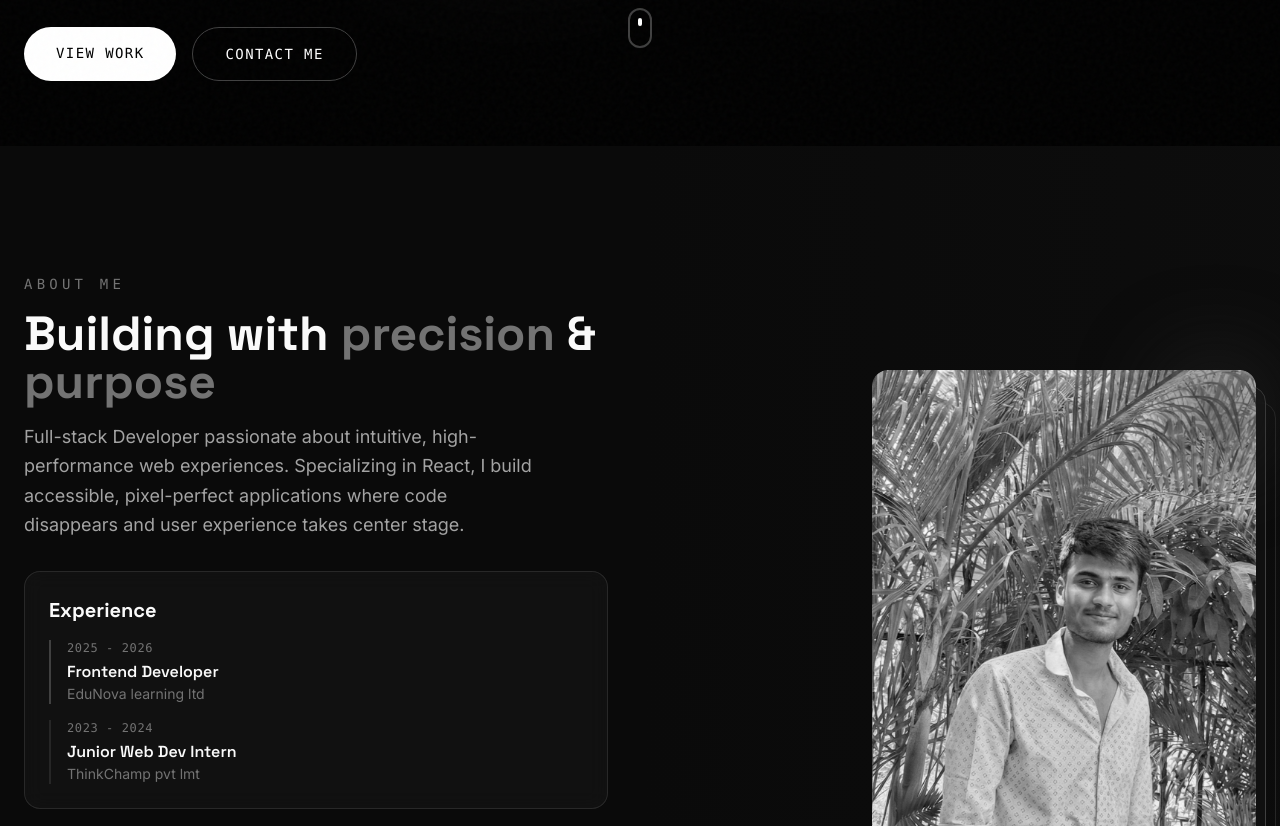
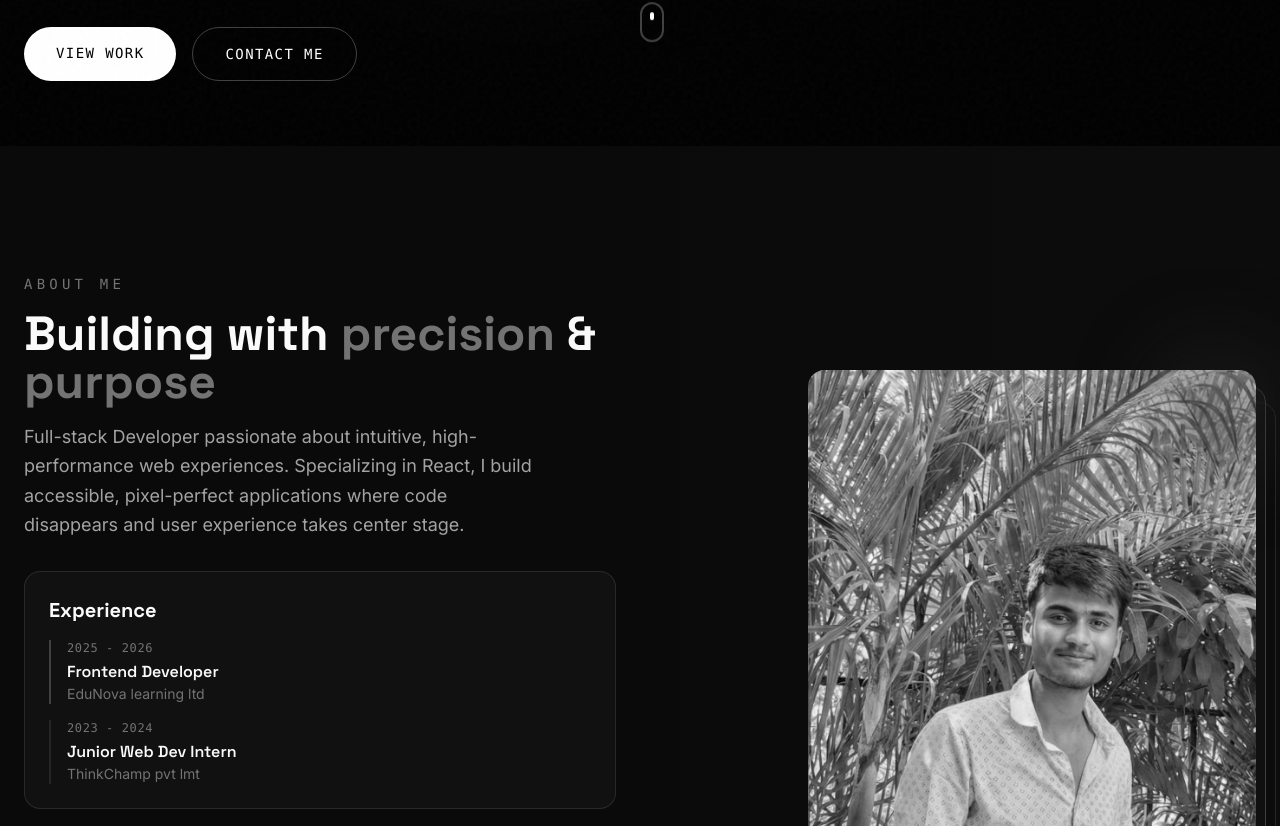
Before and after one commit to bobby-99/portfolio, a React (Vite) app: page / in a window 1280 px wide. Shown: the part 654-1480 px from the top of the page. Built offline with nearby package versions, Linux system fonts and the light colour scheme.

Commit message:
Optimize scroll snap behavior, refine mobile layout, and improve performance with will-change-transform

```diff
--- a/src/index.css
+++ b/src/index.css
@@ -12,11 +12,20 @@
     /* ...keep other vars if needed, but override defaults for the black theme */
   }
 
+  html {
+    scroll-behavior: smooth;
+    scroll-snap-type: y proximity;
+  }
+
   body {
     background-color: #0a0a0a;
     color: #fafafa;
     overflow-x: hidden;
     @apply antialiased selection:bg-white selection:text-black;
+  }
+
+  section {
+    scroll-snap-align: start;
   }
 }
 
@@ -38,6 +47,13 @@
   -webkit-background-clip: text;
   -webkit-text-fill-color: transparent;
   background-clip: text;
+}
+
+/* Performance optimization for animations */
+.will-change-transform {
+  will-change: transform, opacity;
+  backface-visibility: hidden;
+  transform: translateZ(0);
 }
 
 .magnetic-btn {
--- a/src/sections/About.tsx
+++ b/src/sections/About.tsx
@@ -29,12 +29,12 @@ export default function About() {
     <section
       id="about"
       ref={sectionRef}
-      className="py-20 md:py-32 px-6 bg-mono-950 relative overflow-hidden"
+      className="min-h-screen flex items-center py-20 md:py-32 px-6 bg-mono-950 relative overflow-hidden"
     >
       <div className="absolute top-0 right-0 w-1/2 h-full bg-gradient-to-l from-mono-900/20 to-transparent pointer-events-none"></div>
 
-      <div className="max-w-7xl mx-auto relative z-10 about-content opacity-100">
-        <div className="grid grid-cols-1 lg:grid-cols-2 gap-12 lg:gap-16 items-start">
+      <div className="max-w-7xl mx-auto relative z-10 about-content opacity-100 w-full will-change-transform">
+        <div className="grid grid-cols-1 lg:grid-cols-2 gap-8 lg:gap-12 items-center">
           <div className="space-y-8">
             <div className="space-y-4">
               <p className="font-mono text-mono-500 text-xs sm:text-sm tracking-[0.2em] sm:tracking-[0.3em] uppercase">
@@ -104,8 +104,8 @@ export default function About() {
             </div>
           </div>
 
-          <div className="relative flex justify-center lg:justify-end mt-12 lg:mt-0 sticky top-24 group">
-            <div className="aspect-[3/4] w-full lg:w-96 rounded-2xl overflow-hidden bg-mono-800 relative z-20 transition-transform duration-500 group-hover:-translate-y-2">
+          <div className="relative flex justify-center lg:justify-end mt-8 lg:mt-0 sticky top-24 group">
+            <div className="aspect-[3/4] w-full max-w-sm lg:max-w-md rounded-2xl overflow-hidden bg-mono-800 relative z-20 transition-transform duration-500 group-hover:-translate-y-2">
               <img
                 src="/images/about_portrait.jpg"
                 alt="Profile"
@@ -114,10 +114,10 @@ export default function About() {
             </div>
 
             {/* Card Layer 1 */}
-            <div className="absolute top-4 right-[-10px] w-full lg:w-96 h-full border border-mono-700 bg-mono-900/50 backdrop-blur-sm rounded-2xl z-10 transition-transform duration-500 group-hover:translate-x-2 group-hover:translate-y-2"></div>
+            <div className="absolute top-4 right-[-10px] w-full max-w-sm lg:max-w-md h-full border border-mono-700 bg-mono-900/50 backdrop-blur-sm rounded-2xl z-10 transition-transform duration-500 group-hover:translate-x-2 group-hover:translate-y-2 hidden lg:block"></div>
 
             {/* Card Layer 2 */}
-            <div className="absolute top-8 right-[-20px] w-full lg:w-96 h-full border border-mono-800 bg-mono-950/30 rounded-2xl z-0 transition-transform duration-500 group-hover:translate-x-4 group-hover:translate-y-4"></div>
+            <div className="absolute top-8 right-[-20px] w-full max-w-sm lg:max-w-md h-full border border-mono-800 bg-mono-950/30 rounded-2xl z-0 transition-transform duration-500 group-hover:translate-x-4 group-hover:translate-y-4 hidden lg:block"></div>
 
             <div className="absolute -top-6 -right-6 w-32 h-32 bg-mono-800 rounded-full blur-2xl opacity-50 z-30 pointer-events-none"></div>
           </div>
--- a/src/sections/Contact.tsx
+++ b/src/sections/Contact.tsx
@@ -5,7 +5,7 @@ export default function Contact() {
   const sectionRef = useRef<HTMLElement>(null);
 
   return (
-    <section id="contact" ref={sectionRef} className="py-20 md:py-32 px-6 bg-mono-950 relative">
+    <section id="contact" ref={sectionRef} className="min-h-screen flex flex-col justify-center py-20 md:py-32 px-6 bg-mono-950 relative">
       <div className="max-w-4xl mx-auto text-center space-y-12">
         <div className="space-y-4">
           <p className="font-mono text-mono-500 text-xs sm:text-sm tracking-[0.2em] sm:tracking-[0.3em] uppercase">
--- a/src/sections/Hero.tsx
+++ b/src/sections/Hero.tsx
@@ -84,14 +84,14 @@ export default function Hero() {
         <div className="grid grid-cols-1 lg:grid-cols-12 gap-12 lg:gap-8 items-center">
 
           {/* Text Content */}
-          <div className="hero-content lg:col-span-8 space-y-8">
+          <div className="hero-content lg:col-span-8 space-y-8 will-change-transform">
             <div className="overflow-hidden">
-              <p className="hero-eyebrow font-mono text-mono-400 text-xs sm:text-sm tracking-[0.2em] sm:tracking-[0.3em] uppercase mb-4 opacity-0 translate-y-4">
+              <p className="hero-eyebrow font-mono text-mono-400 text-xs sm:text-sm tracking-[0.2em] sm:tracking-[0.3em] uppercase mb-4 opacity-0 translate-y-4 will-change-transform">
                 Full-Stack Developer
               </p>
             </div>
 
-            <h1 className="font-display font-bold text-gradient leading-[0.9] text-4xl sm:text-6xl md:text-7xl lg:text-8xl xl:text-[6rem] tracking-tight">
+            <h1 className="font-display font-bold text-gradient leading-[0.9] text-4xl sm:text-6xl md:text-7xl lg:text-8xl xl:text-[6rem] tracking-tight will-change-transform hero-line">
               Forging Digital
               <br />
               Excellence &
@@ -99,7 +99,7 @@ export default function Hero() {
               <span className="text-mono-500">Innovation</span>
             </h1>
 
-            <div className="hero-desc max-w-xl pt-4 opacity-0 translate-y-4">
+            <div className="hero-desc max-w-xl pt-4 opacity-0 translate-y-4 will-change-transform">
               <p className="text-mono-400 text-base sm:text-lg leading-relaxed">
                 I craft complete web experiences — slick interfaces on the surface,
                 solid engineering underneath. Working across the full stack with
@@ -107,7 +107,7 @@ export default function Hero() {
               </p>
             </div>
 
-            <div className="hero-cta flex flex-wrap gap-4 pt-4 opacity-0 translate-y-4">
+            <div className="hero-cta flex flex-wrap gap-4 pt-4 opacity-0 translate-y-4 will-change-transform">
               <MagneticButton
                 href="#work"
                 className="px-6 py-3 sm:px-8 sm:py-4 bg-white text-black font-mono text-xs sm:text-sm tracking-widest uppercase hover:bg-mono-200 transition-colors rounded-full"
@@ -125,7 +125,7 @@ export default function Hero() {
 
           {/* Social Links */}
           <div className="lg:col-span-4 mt-8 lg:mt-0">
-            <div className="flex lg:flex-col gap-6 lg:gap-2 lg:text-right lg:items-end opacity-0 hero-social translate-y-4">
+            <div className="flex lg:flex-col gap-6 lg:gap-2 lg:text-right lg:items-end opacity-0 hero-social translate-y-4 will-change-transform">
               <p className="font-mono text-xs text-mono-500 uppercase tracking-widest hidden lg:block">
                 Connect
               </p>
@@ -160,7 +160,7 @@ export default function Hero() {
         </div>
 
         {/* Scroll Indicator */}
-        <div className="absolute bottom-8 left-1/2 transform -translate-x-1/2 hero-scroll opacity-0">
+        <div className="absolute bottom-8 left-1/2 transform -translate-x-1/2 hero-scroll opacity-0 will-change-transform">
           <div className="scroll-indicator w-6 h-10 border-2 border-mono-700 rounded-full flex justify-center pt-2">
             <div className="w-1 h-2 bg-white rounded-full"></div>
           </div>
--- a/src/sections/Projects.tsx
+++ b/src/sections/Projects.tsx
@@ -75,7 +75,7 @@ export default function Projects() {
   );
 
   return (
-    <section id="work" ref={sectionRef} className="py-20 md:py-32 px-6 relative bg-background">
+    <section id="work" ref={sectionRef} className="min-h-screen flex flex-col justify-center py-20 md:py-32 px-6 relative bg-background">
       <div className="max-w-7xl mx-auto">
         <div className="flex justify-between items-end mb-12 md:mb-20">
           <div>
@@ -103,7 +103,7 @@ export default function Projects() {
               href={project.link}
               target="_blank"
               rel="noopener noreferrer"
-              className={`project-card group cursor-pointer block ${index % 2 === 1 ? 'md:mt-24' : ''
+              className={`project-card group cursor-pointer block will-change-transform ${index % 2 === 1 ? 'md:mt-24' : ''
                 }`}
               data-cursor="hover"
             >
--- a/src/sections/Skills.tsx
+++ b/src/sections/Skills.tsx
@@ -29,7 +29,7 @@ export default function Skills() {
   );
 
   return (
-    <section id="skills" ref={sectionRef} className="py-20 md:py-32 px-6 bg-background">
+    <section id="skills" ref={sectionRef} className="min-h-screen flex flex-col justify-center py-20 md:py-32 px-6 bg-background">
       <div className="max-w-7xl mx-auto">
         <div className="text-center mb-12 md:mb-20">
           <p className="font-mono text-mono-500 text-xs sm:text-sm tracking-[0.2em] sm:tracking-[0.3em] uppercase mb-4">
@@ -46,7 +46,7 @@ export default function Skills() {
             ref={(el) => {
               cardsRef.current[0] = el;
             }}
-            className="glass-card p-8 rounded-2xl space-y-6 hover:border-mono-600 transition-colors"
+            className="glass-card p-8 rounded-2xl space-y-6 hover:border-mono-600 transition-colors will-change-transform"
           >
             <div className="w-12 h-12 rounded-full bg-mono-800 flex items-center justify-center">
               <Layout className="w-6 h-6 text-white" />
@@ -71,7 +71,7 @@ export default function Skills() {
             ref={(el) => {
               cardsRef.current[1] = el;
             }}
-            className="glass-card p-8 rounded-2xl space-y-6 hover:border-mono-600 transition-colors"
+            className="glass-card p-8 rounded-2xl space-y-6 hover:border-mono-600 transition-colors will-change-transform"
           >
             <div className="w-12 h-12 rounded-full bg-mono-800 flex items-center justify-center">
               <Server className="w-6 h-6 text-white" />
@@ -96,7 +96,7 @@ export default function Skills() {
             ref={(el) => {
               cardsRef.current[2] = el;
             }}
-            className="glass-card p-8 rounded-2xl space-y-6 hover:border-mono-600 transition-colors"
+            className="glass-card p-8 rounded-2xl space-y-6 hover:border-mono-600 transition-colors will-change-transform"
           >
             <div className="w-12 h-12 rounded-full bg-mono-800 flex items-center justify-center">
               <Settings className="w-6 h-6 text-white" />
```
